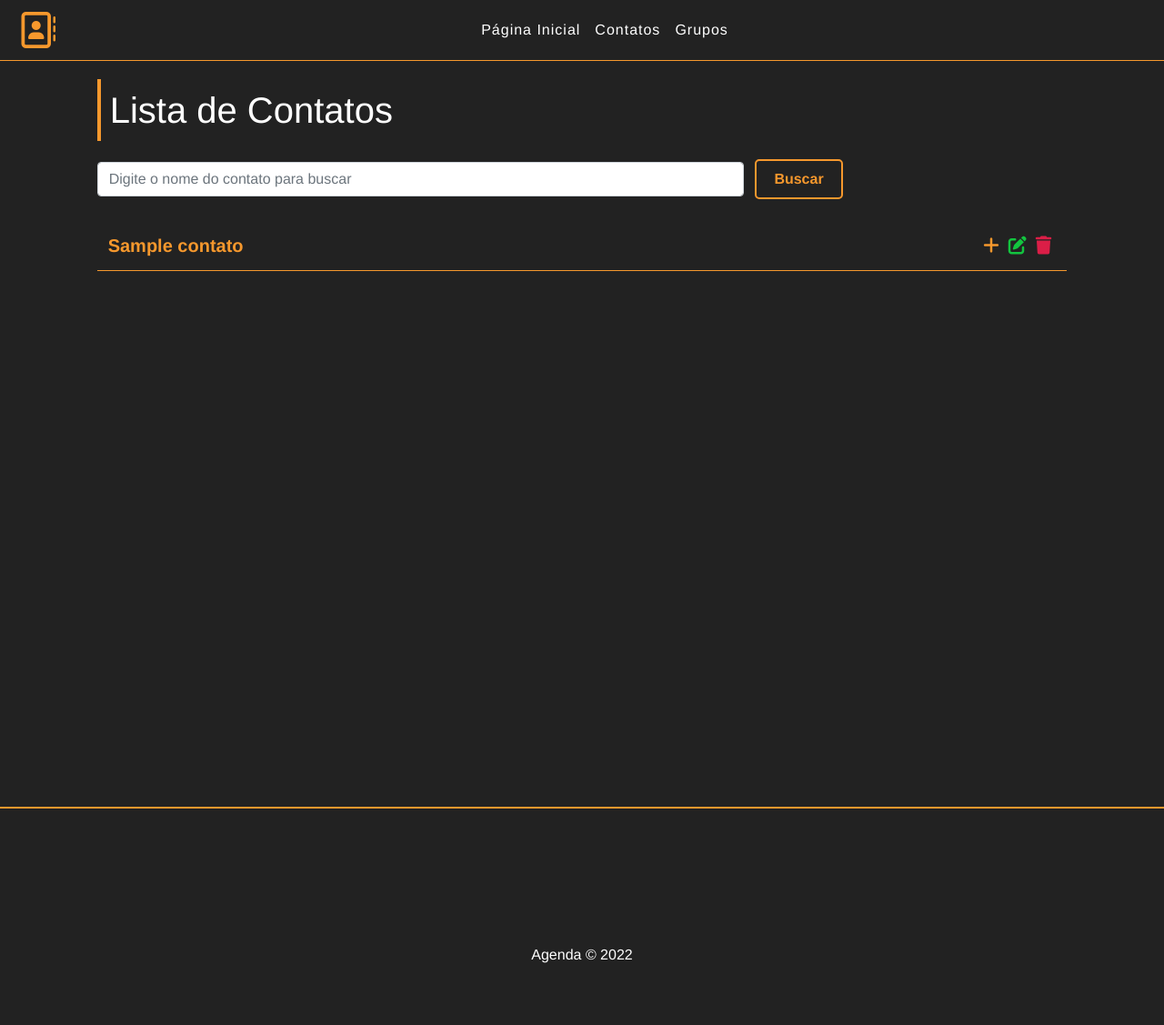
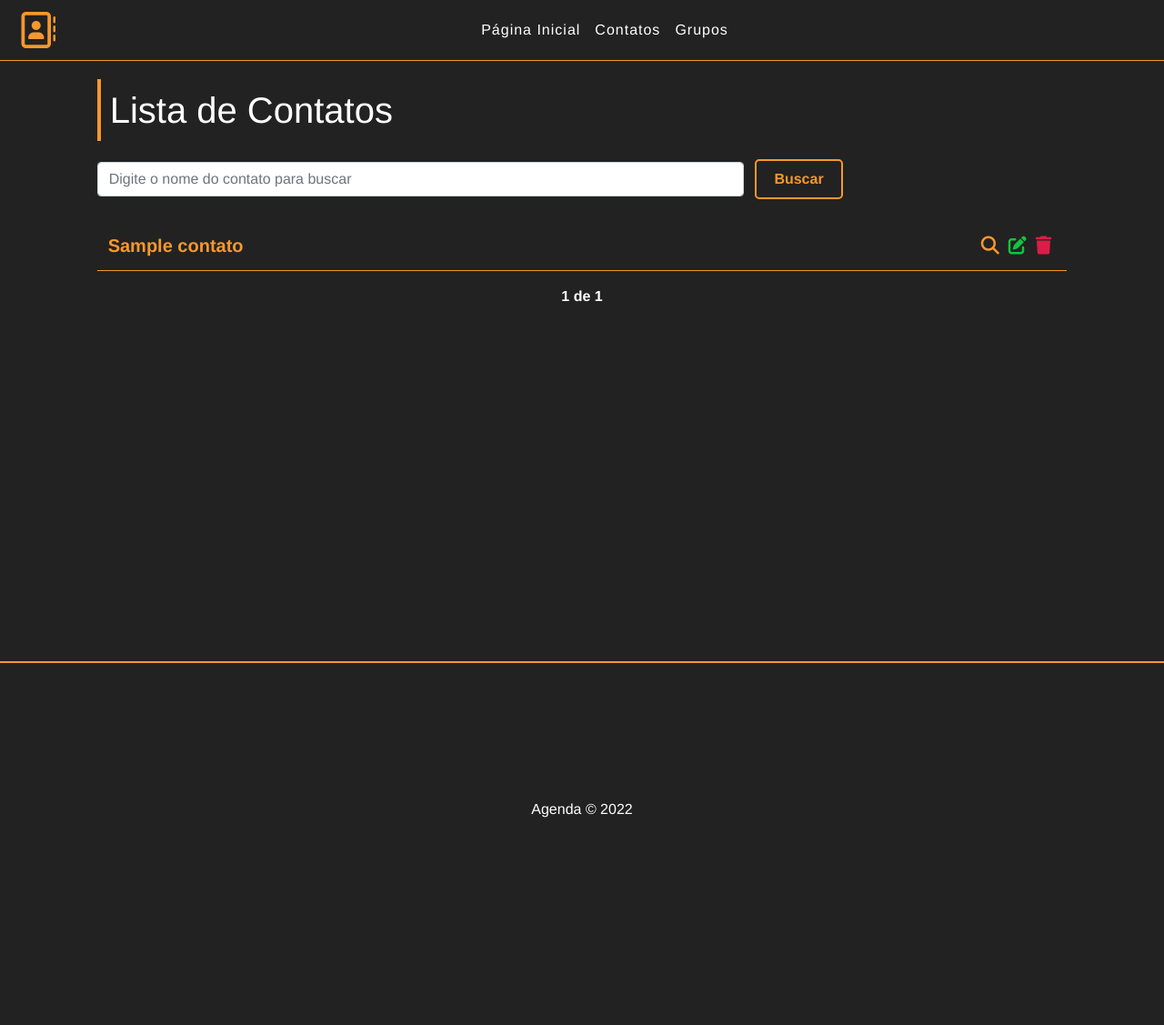
Before and after one commit to FilipeEvan/crud-python-django-mysql, a Django app: page / in a window 1280 px wide. Shown: the top 1127 px of the page at 91% size. After the commit the page ends 899 px from the top, so only its background shows below. Run offline with Django 4.2, Linux system fonts and the light colour scheme; tables that the repository leaves empty hold one stand-in row (values such as "Sample post"); some libraries are stand-ins or nearby versions.

Commit message:
updated commit

```diff
--- a/AGContatos/settings.py
+++ b/AGContatos/settings.py
@@ -11,6 +11,8 @@ https://docs.djangoproject.com/en/4.0/ref/settings/
 """
 
 from pathlib import Path
+
+from MySQLdb import DATETIME
 
 # Build paths inside the project like this: BASE_DIR / 'subdir'.
 BASE_DIR = Path(__file__).resolve().parent.parent
--- a/Contatos/models.py
+++ b/Contatos/models.py
@@ -4,8 +4,8 @@ from django.db import models
 class Grupo(models.Model):
     titulo = models.CharField(max_length=120)
     descricao = models.TextField()
-    create_data = models.DateTimeField(auto_now_add=True)
-    update_data = models.DateTimeField(auto_now=True)
+    create_data = models.DateField(auto_now_add=True)
+    update_data = models.DateField(auto_now=True)
 
     def __str__(self):
         return self.titulo
@@ -21,8 +21,8 @@ class Contato(models.Model):
     cidade = models.CharField(max_length=50)
     estado = models.CharField(max_length=50)
     grupo = models.ForeignKey(Grupo, on_delete=models.CASCADE)
-    create_data = models.DateTimeField(auto_now_add=True)
-    update_data = models.DateTimeField(auto_now=True)
+    create_data = models.DateField(auto_now_add=True)
+    update_data = models.DateField(auto_now=True)
 
     def __str__(self):
         return self.nome
--- a/Contatos/static/css/styles.css
+++ b/Contatos/static/css/styles.css
@@ -29,7 +29,7 @@
 }
 
 .main {
-    min-height: 100vh;
+    min-height: 80vh;
 }
 
 input[type='submit'],
@@ -111,7 +111,11 @@ input[type='submit']:hover,
     color: #F6982D;
 }
 
-.fas.fa-phone, .fas.fa-envelope, .fas.fa-location-dot, .fas.fa-user-group {
+.fas.fa-phone,
+.fas.fa-envelope,
+.fas.fa-location-dot,
+.fas.fa-user-group,
+.fas.fa-calendar-days {
     color: #F6982D;
 }
 
@@ -136,7 +140,7 @@ input[type='submit']:hover,
     margin-right: 2em;
 }
 
-.fas.fa-trash, .fas.fa-edit, .fas.fa-plus {
+.fas.fa-trash, .fas.fa-edit, .fas.fa-magnifying-glass {
     cursor: pointer;
     margin: 5px;
     font-size: 20px;
@@ -151,7 +155,27 @@ input[type='submit']:hover,
     color: #13C43f;
 }
 
-.fas.fa-plus {
+.fas.fa-magnifying-glass {
+    color: #F6982D;
+}
+
+/* Paginação */
+.pagination {
+    margin-bottom: 20px;
+}
+
+.page-links {
+    position: relative;
+    margin-left: auto;
+    margin-right: auto;
+}
+
+.page-links .current {
+    margin-left: 5px;
+    margin-right: 5px;
+}
+
+.fas.fa-arrow-left, .fas.fa-arrow-right {
     color: #F6982D;
 }
 
--- a/Contatos/static/js/mask.js
+++ /dev/null
@@ -1,13 +0,0 @@
-var SPMaskBehavior = function (val) {
-    return val.replace(/\D/g, '').length === 11 ? '(00) 00000-0000' : '(00) 0000-00009';
-},
-spOptions = {
-    onKeyPress: function(val, e, field, options) {
-        field.mask(SPMaskBehavior.apply({}, arguments), options);
-    }
-};
-
-$(function(){
-    $('.mask-cep').mask('00000-000');
-    $('.mask-telefone').mask(SPMaskBehavior, spOptions);
-});
--- /dev/null
+++ b/Contatos/static/js/scripts.js
@@ -0,0 +1,41 @@
+/* Máscara */
+var SPMaskBehavior = function (val) {
+    return val.replace(/\D/g, '').length === 11 ? '(00) 00000-0000' : '(00) 0000-00009';
+},
+spOptions = {
+    onKeyPress: function(val, e, field, options) {
+        field.mask(SPMaskBehavior.apply({}, arguments), options);
+    }
+};
+
+$(function(){
+    $('.mask-cep').mask('00000-000');
+    $('.mask-telefone').mask(SPMaskBehavior, spOptions);
+});
+
+
+$(document).ready(function() {
+    var btnDeletar =  $('.btn-deletar');
+    var btnBuscar = $('#btn-buscar');
+    var formBuscar = $('#form-buscar');
+
+    /* Mensagem de exclusão */
+    $(btnDeletar).on('click', function(e) {
+
+        e.preventDefault();
+
+        var delLink = $(this).attr('href');
+        var resultado = confirm('Quer deletar este contato?');
+
+        if (resultado) {
+            window.location.href = delLink;
+        }
+
+    });
+
+    /* Consulta */
+    $(btnBuscar).on('click', function() {
+        formBuscar.submit();
+
+    });
+});
--- a/Contatos/templates/base.html
+++ b/Contatos/templates/base.html
@@ -48,6 +48,6 @@
         <script src="https://cdn.jsdelivr.net/npm/bootstrap@5.1.3/dist/js/bootstrap.bundle.min.js" integrity="sha384-ka7Sk0Gln4gmtz2MlQnikT1wXgYsOg+OMhuP+IlRH9sENBO0LRn5q+8nbTov4+1p" crossorigin="anonymous"></script>
         <script src="{% static 'js/jquery-3.6.0.min.js' %}"></script>
         <script src="{% static 'js/jquery.mask.min.js' %}"></script>
-        <script src="{% static 'js/mask.js' %}"></script>
+        <script src="{% static 'js/scripts.js' %}"></script>
     </body>
 </html>
--- a/Contatos/templates/contatos/list.html
+++ b/Contatos/templates/contatos/list.html
@@ -5,13 +5,14 @@
 {% block content %}
     <div class="offset-1 col-10 list-div">
         <h1>Lista de Contatos</h1>
-
-        <div class="col-8 div-consultar">
-            <input class="form-control" type="text" id="consulta" name="consulta" placeholder="Digite o nome do contato para buscar">
-        </div>
-        <div class="col-3 div-buscar">
-            <input type="submit" class="btn-custom" value="Buscar">
-        </div>
+        <form method="GET" id="form-buscar">
+            <div class="col-8 div-consultar">
+                <input class="form-control" type="text" id="consulta" name="consulta" placeholder="Digite o nome do contato para buscar" value="{{ request.GET.consulta }}">
+            </div>
+            <div class="col-3 div-buscar">
+                <input type="submit" id="bnt-buscar" class="btn-custom" value="Buscar">
+            </div>
+        </form>
 
         {% if messages %}
             <ul class="messages">
@@ -25,11 +26,28 @@
             {% for contato in contatos %}
             <li class="item-contatos">
                 <span>{{contato.nome}}</span>
-                <a href="/delete/{{contato.id}}"><span><i class="fas fa-trash"></i></span></a>
+                <a href="/delete/{{contato.id}}" class="btn-deletar"><span><i class="fas fa-trash"></i></span></a>
                 <a href="/edit/{{contato.id}}"><span><i class="fas fa-edit"></i></span></a>
-                <a href="/retrieve/{{contato.id}}"><span><i class="fas fa-plus"></i></span></a>
+                <a href="/retrieve/{{contato.id}}"><span><i class="fas fa-magnifying-glass"></i></span></a>
             </li>
             {% endfor %}
         </ul>
+        <div class="pagination">
+            <span class="page-links">
+                {% if contatos.has_previous %}
+                    <a href="?page={{ contatos.previous_page_number }}"><i class="fas fa-arrow-left"></i></a>
+                {% endif %}
+
+                {% if contatos.paginator.num_pages %}
+                    <span class="current">
+                        {{ contatos.number }} de {{ contatos.paginator.num_pages }}
+                    </span>
+                {% endif %}
+
+                {% if contatos.has_next %}
+                    <a href="?page={{ contatos.next_page_number }}"><i class="fas fa-arrow-right"></i></a>
+                {% endif %}
+            </span>
+        </div>
     </div>
 {% endblock %}
--- a/Contatos/views.py
+++ b/Contatos/views.py
@@ -1,4 +1,5 @@
 from django.shortcuts import redirect, render, get_object_or_404
+from django.core.paginator import Paginator
 from django.http import HttpResponse
 from .forms import *
 from django.contrib import messages
@@ -9,7 +10,19 @@ from .models import *
 
 # Contatos
 def listarContatos(request):
-    contatos = Contato.objects.all().order_by('-create_data')
+    busca = request.GET.get('consulta')
+
+    if busca:
+        contatos = Contato.objects.filter(nome__icontains=busca)
+    else:
+        lista_contatos = Contato.objects.all().order_by('-create_data')
+
+        paginator = Paginator(lista_contatos, 5)
+
+        page = request.GET.get('page')
+
+        contatos = paginator.get_page(page)
+
     return render(request, 'contatos/list.html', {'contatos': contatos})
 
 def verContato(request, id):
```
Also changed, not shown: Contatos/templates/contatos/retrieve.html (+9 -0 lines), Contatos/migrations/0010_alter_contato_create_data_alter_contato_update_data_and_more.py (added), Contatos/migrations/0011_alter_contato_create_data.py (added), Contatos/migrations/0012_alter_contato_create_data.py (added).
